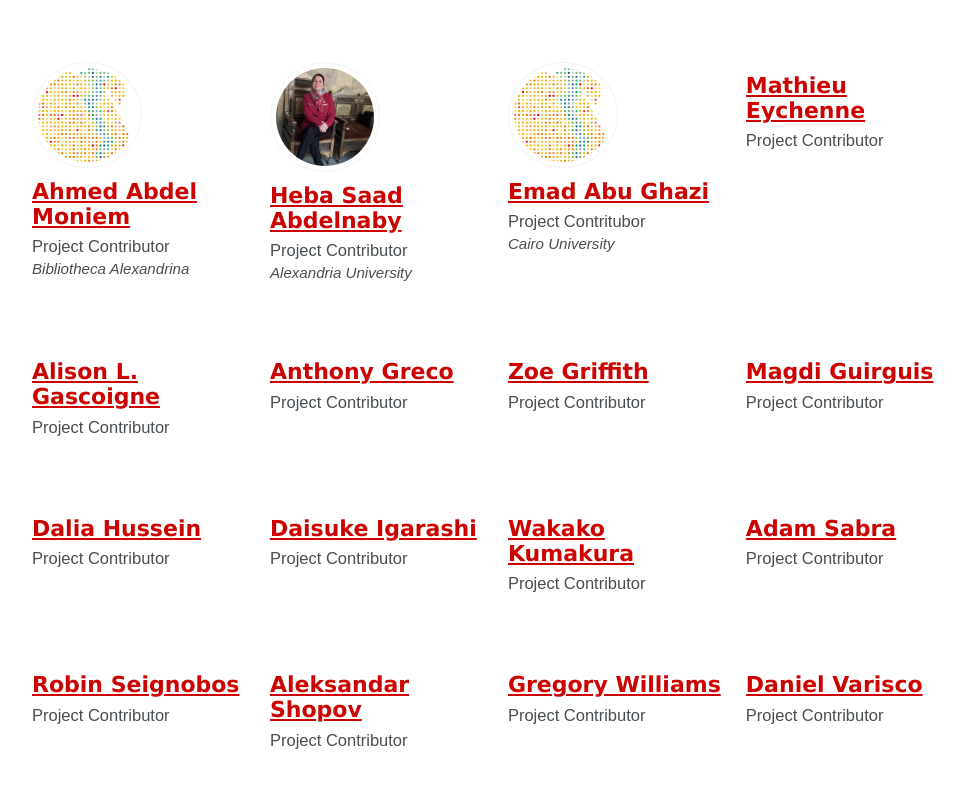
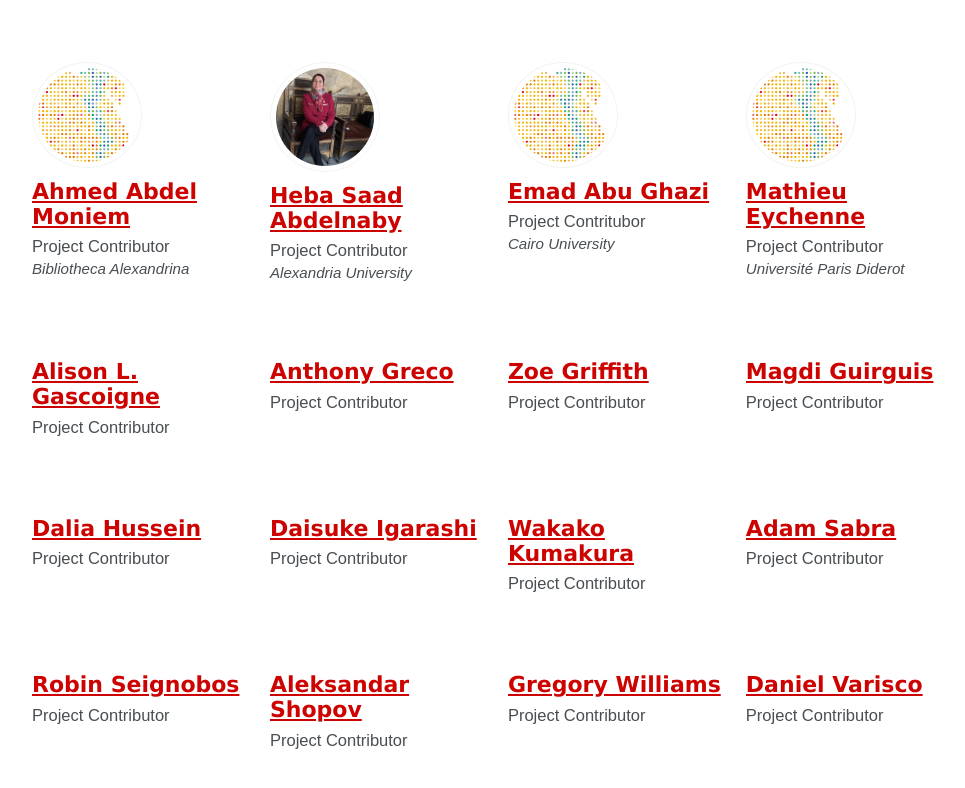
Before and after one commit to mhshaaban/egylandscapeproject.github.io, a Jekyll site: the page built from _pages/members-archive.md, in a window 1280 px wide and 900 px high, scrolled down 956 px. Shown: the top 788 px of the window, without its empty margins (290-1255 px from the left). Built offline with Jekyll 4.4.1, drawn with Linux system fonts in a browser that asks for light colours; cached includes are drawn as plain includes; nearby versions of some CDN libraries; some web fonts are replaced.

Commit message:
Update MathieuEychenne.md

```diff
--- a/_members/MathieuEychenne.md
+++ b/_members/MathieuEychenne.md
@@ -2,6 +2,8 @@
 title: "Mathieu Eychenne"
 excerpt: "Project Contributor"
 author: Mathieu Eychenne
+institution: "Université Paris Diderot"
+avatar: "/assets/images/EGYLandscape_logo_square.png"
 author_profile: true
 date: "2019-02-06"
 toc: false
```
